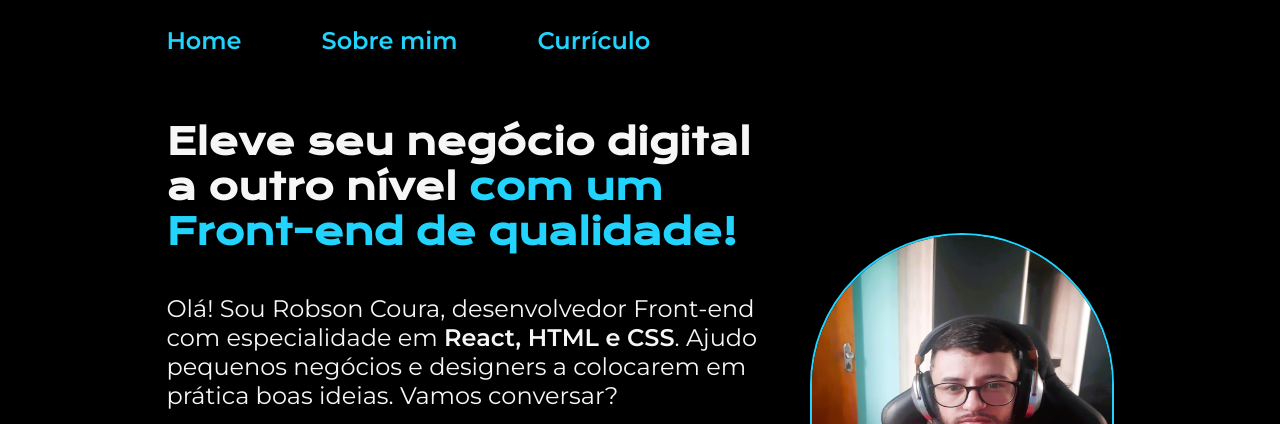
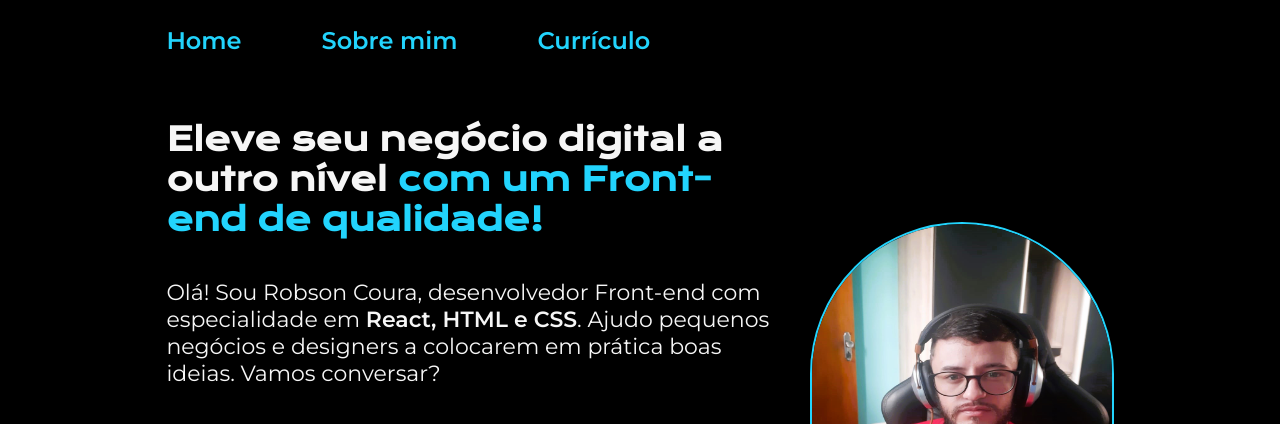
Before and after one commit to RobsonCoura/Portfolio-Robson-Coura, a plain HTML site: page index.html in a window 1280 px wide. Shown: the top 424 px of the page. Drawn offline with nearby package versions, Linux system fonts and the light colour scheme.

Commit message:
Reajustes na folha style.css

```diff
--- a/styles/style.css
+++ b/styles/style.css
@@ -1,4 +1,5 @@
 @import url('https://fonts.googleapis.com/css2?family=Krona+One&family=Montserrat:wght@400;600&display=swap');
+@import url("https://fonts.googleapis.com/css2?family=Ubuntu:ital,wght@0,300;0,400;0,500;0,700;1,300;1,400;1,500;1,700&display=swap");
 
 * {
   margin: 0;
@@ -45,7 +46,7 @@ body {
 }
 
 .apresentacao__conteudo__titulo {
-    font-size: 36px;
+  font-size: 32px;
   font-family: 'Krona One', sans-serif;
 }
 
@@ -54,7 +55,7 @@ body {
 }
 
 .apresentacao__conteudo__paragrafo {
-    font-size: 24px;
+  font-size: 22px;
   font-family: 'Montserrat', sans-serif;
 }
 
@@ -71,6 +72,13 @@ body {
   font-weight: 400;
   font-size: 24px;
 }
+
+
+.apresentacao__conteudo__texto a {
+  text-decoration: none;
+  color: #22D4FD;
+}
+
 
 .apresentacao__links__link {
   /* background-color: #22D4FD; */
```
Lines whose indentation alone changed are shown as unchanged.
